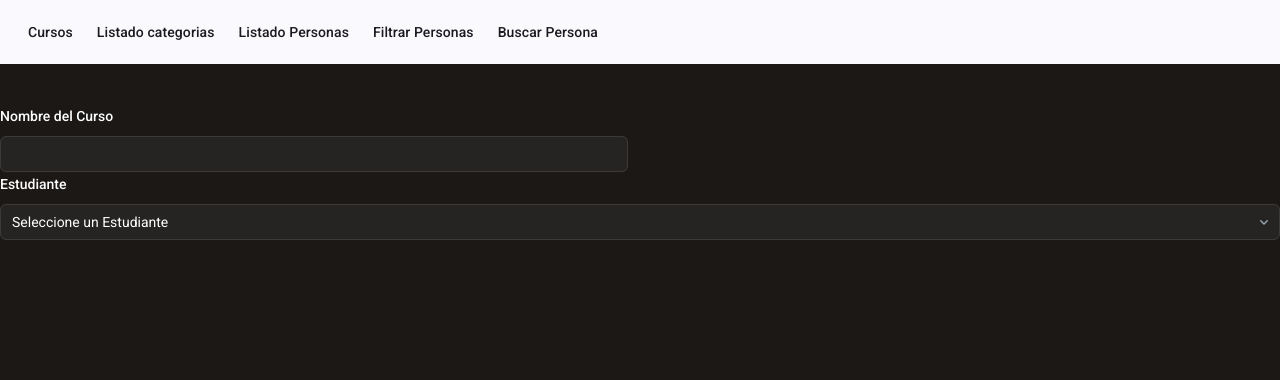
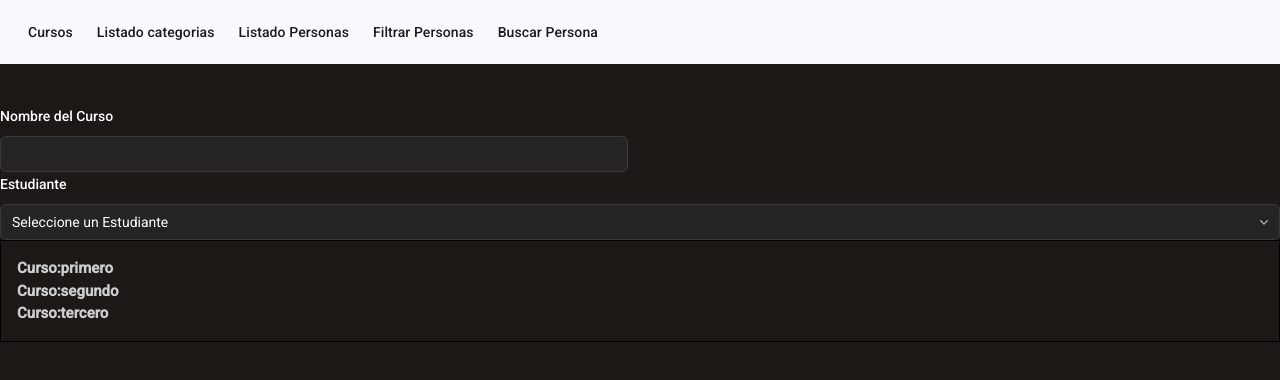
Before and after one commit to ramonantoniosantoscuevas15/registro-estudiantes, an Angular app: page /estudiantes/estudiantes/estudiantes/filtro in a window 1280 px wide. Shown: the top 380 px of the page. Built offline with nearby package versions, Linux system fonts and the light colour scheme.

Commit message:
filtro curso

```diff
--- a/src/app/app.routes.ts
+++ b/src/app/app.routes.ts
@@ -6,6 +6,7 @@ import { Menu } from './shared/menu/menu';
 import { Formulariocursos } from './cursos/formulariocursos/formulariocursos';
 import { EditarEstudiante } from './estudiantes/editar-estudiante/editar-estudiante';
 import { FiltroCursos } from './cursos/filtro-cursos/filtro-cursos';
+import { ListadoCursos } from './cursos/listado-cursos/listado-cursos';
 
 export const routes: Routes = [
   {
@@ -29,6 +30,10 @@ export const routes: Routes = [
     component:Formulariocursos
   },
   {
+    path:'listadocursos',
+    component:ListadoCursos
+  },
+  {
     path:'menu',
     component:Menu
   },
--- a/src/app/cursos/filtro-cursos/filtro-cursos.html
+++ b/src/app/cursos/filtro-cursos/filtro-cursos.html
@@ -33,4 +33,4 @@
 
 </form>
 
-<app-listado [listado]="curso"></app-listado>
+<app-listado-cursos [cursos]="cursos"></app-listado-cursos>
--- a/src/app/cursos/filtro-cursos/filtro-cursos.ts
+++ b/src/app/cursos/filtro-cursos/filtro-cursos.ts
@@ -5,10 +5,11 @@ import { FiltroCurso } from './filtro-curso';
 import { Location } from '@angular/common';
 import { Menu } from "../../shared/menu/menu";
 import { Listado } from "../../shared/listado/listado";
+import { ListadoCursos } from "../listado-cursos/listado-cursos";
 
 @Component({
   selector: 'app-filtro-cursos',
-  imports: [ReactiveFormsModule, Menu, Listado],
+  imports: [ReactiveFormsModule, Menu,  ListadoCursos],
   templateUrl: './filtro-cursos.html',
 })
 export class FiltroCursos implements OnInit {
@@ -16,7 +17,7 @@ export class FiltroCursos implements OnInit {
     this.leerValoresUrl()
     this.buscarCurso(this.form.value as FiltroCurso)
     this.form.valueChanges.subscribe(valores =>{
-      this.curso= this.cursooriginal
+      this.cursos= this.cursooriginal
       this.buscarCurso(valores as FiltroCurso)
       this.escribirParametrosBusquedaEnUrl(valores as FiltroCurso)
     })
@@ -33,7 +34,7 @@ export class FiltroCursos implements OnInit {
     if(valores.estudianteid!==0){
       queryString.push(`estudianteid=${valores.estudianteid}`)
     }
-    this.location.replaceState('estudiantes/filtro',queryString.join('&'))
+    this.location.replaceState('estudiantes/estudiantes/filtro',queryString.join('&'))
 
   }
 
@@ -43,10 +44,10 @@ export class FiltroCursos implements OnInit {
 
   buscarCurso(valores:FiltroCurso){
     if(valores.curso){
-      this.curso= this.curso.filter(curso=>curso.nombre.indexOf(valores.curso)!==-1)
+      this.cursos= this.cursos.filter(curso=>curso.nombre.indexOf(valores.curso)!==-1)
     }
     if(valores.estudianteid!==0){
-      this.curso= this.curso.filter(curso=> curso.estudiantes.indexOf(valores.estudianteid)!==-1)
+      this.cursos= this.cursos.filter(curso=> curso.estudiantes.indexOf(valores.estudianteid)!==-1)
 
     }
   }
@@ -80,5 +81,5 @@ export class FiltroCursos implements OnInit {
     {nombre:"segundo",estudiantes:[1,2]},
     {nombre:"tercero",estudiantes:[1,2,3]}
   ]
-  curso=this.cursooriginal
+  cursos=this.cursooriginal
 }
--- a/src/app/cursos/listado-cursos/listado-cursos.html
+++ b/src/app/cursos/listado-cursos/listado-cursos.html
@@ -4,7 +4,7 @@
     <div class="cursos-contenedor">
       @for (curso of cursos; track $index) {
         <div class="curso-contenedor">
-          <p>Curso:{{curso.curso}}</p>
+          <p>Curso:{{curso.nombre}}</p>
 
         </div>
       }
--- a/src/app/shared/listado/listado.html
+++ b/src/app/shared/listado/listado.html
@@ -3,7 +3,7 @@
     <ng-content select="[cargando]"></ng-content>
     </div>
     @if(!cargando.innerHTML.trim){
-      <img src="/public/loading.gif">
+      <span class="loading loading-infinity loading-xl"></span>
     }
 }
 @else if (listado.length ===0) {
```
Also changed, not shown: src/app/cursos/listado-cursos/listado-cursos.ts (+6 -1 lines).
